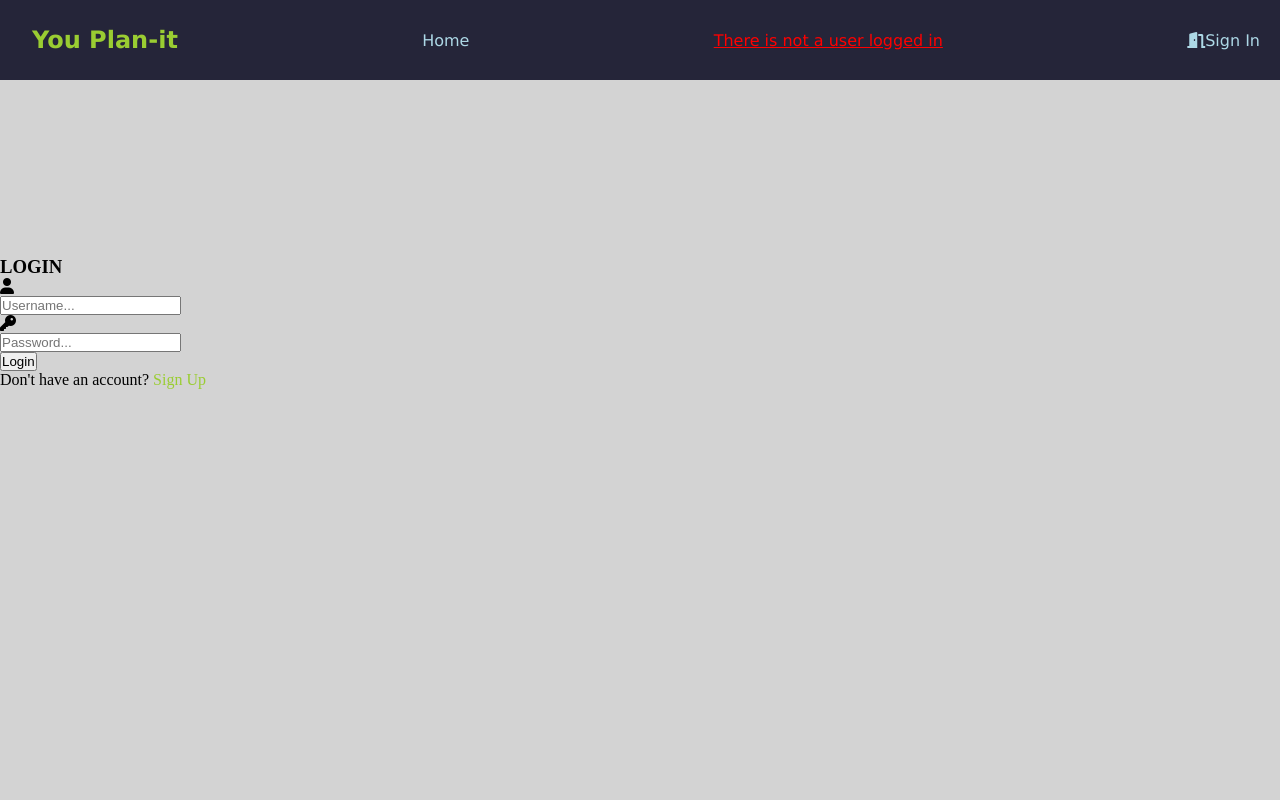
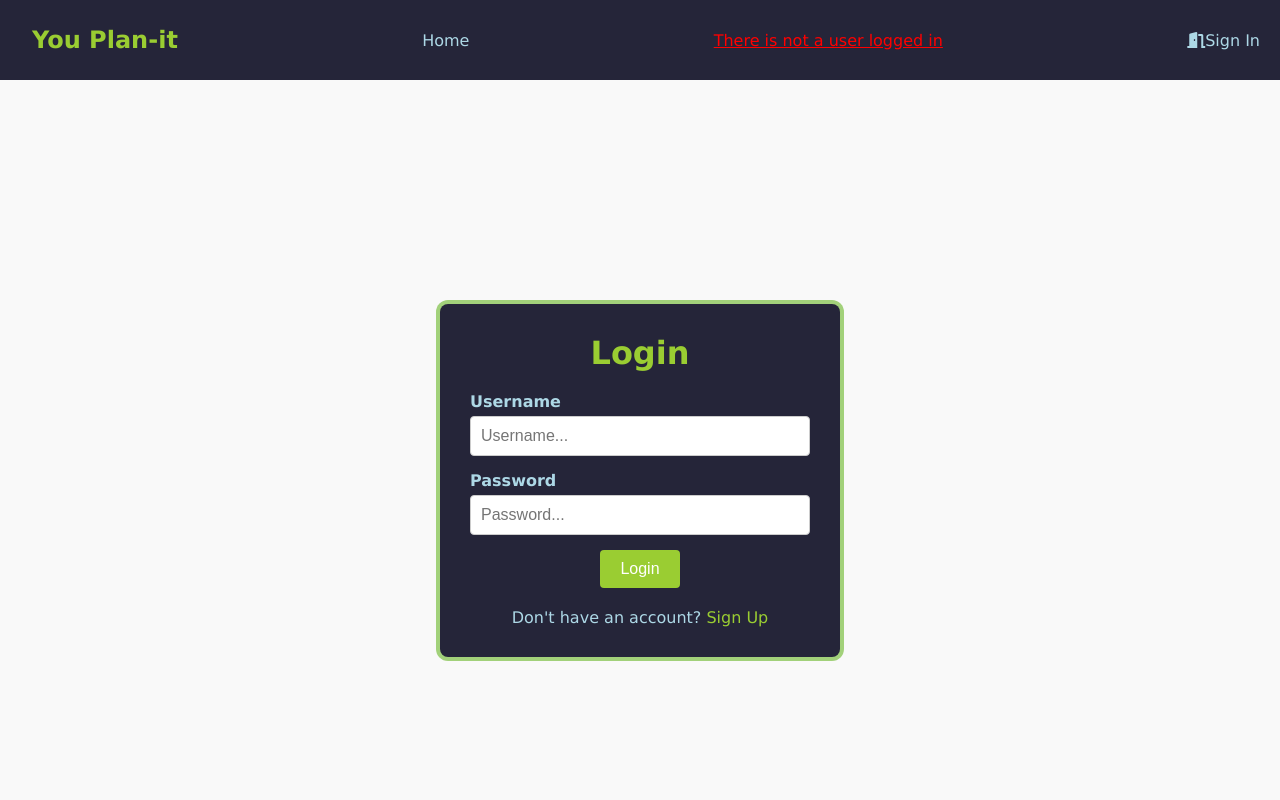
Before and after one commit to jacoba2024through2025/YouPlan-It, a Django app: page /login/ in a window 1280 px wide. Run offline with Django 5.2, Linux system fonts and the light colour scheme.

Commit message:
changes made at home 1/1/25

```diff
--- a/app/static/styling.css
+++ b/app/static/styling.css
@@ -41,13 +41,86 @@ a {
 
 /*Styling for the Registration Page*/
 .form-content {
-    background: rgb(37, 37, 57);
-    margin-top: 35vh;
+    width: 100%;
+    max-width: 500px;
+    margin: 0 auto;
+    padding: 20px;
+    background-color: #f9f9f9;
+    border-radius: 8px;
+    box-shadow: 0 4px 6px rgba(0, 0, 0, 0.1);
+    margin-top: 20vh;
+}
+
+.form-heading {
+    text-align: center;
+    font-size: 2em;
+    color: #333;
+    margin-bottom: 20px;
+}
+
+/* Style for each form field */
+.form-field {
+    margin-bottom: 15px;
+}
+
+.label-styling {
     color: yellowgreen;
+    font-family: 'Lucida Sans', 'Lucida Sans Regular', 'Lucida Grande', 'Lucida Sans Unicode', Geneva, Verdana, sans-serif;
+}
+
+.form-field label {
+    display: block;
+    font-weight: bold;
+    margin-bottom: 5px;
+}
+
+.form-field input {
+    width: 100%;
+    padding: 10px;
+    font-size: 1rem;
+    border: 1px solid #ccc;
+    border-radius: 4px;
+    box-sizing: border-box;
+}
+
+.form-field input:focus {
+    border-color: #0056b3;
+    outline: none;
+}
+
+/* Submit button styling */
+.form-submit {
     text-align: center;
-    width: auto;
-    height: 10em;
-    padding: 2em;
+}
+
+.submit-btn {
+    padding: 10px 20px;
+    background-color: #007bff;
+    color: #fff;
+    font-size: 1rem;
+    border: none;
+    border-radius: 4px;
+    cursor: pointer;
+    transition: background-color 0.3s ease;
+}
+
+.submit-btn:hover {
+    background-color: #0056b3;
+}
+
+/* Login link styling */
+.login-redirect {
+    text-align: center;
+    margin-top: 20px;
+}
+
+.login-link {
+    color: yellowgreen;
+    text-decoration: none;
+}
+
+.login-link:hover {
+    text-decoration: underline;
 }
 
 
@@ -56,9 +129,118 @@ a {
 
 
 /*Styling for the Login Page*/
+/* The form container with circular animated border */
+.form-content {
+    width: 100%;
+    max-width: 400px;
+    padding: 30px;
+    background-color: rgb(37, 37, 57);
+    border-radius: 8px;
+    box-shadow: 0 0 0 4px transparent;
+    position: relative;
+    animation: border-circle 3s infinite linear;
+}
+
+/* Define the two-color circular animation */
+@keyframes border-circle {
+    0% {
+        box-shadow: 0 0 0 4px yellowgreen, 0 0 0 6px transparent; /* Red color */
+    }
+    50% {
+        box-shadow: 0 0 0 4px lightblue, 0 0 0 6px transparent; /* Blue color */
+    }
+    100% {
+        box-shadow: 0 0 0 4px yellowgreen, 0 0 0 6px transparent; /* Red color again */
+    }
+}
+
+/* Rest of your existing styles... */
 .login-container {
-    margin-top: 32vh;
+    display: flex;
+    justify-content: center;
+    align-items: center;
+    height: 100vh;
+    background-color: #f9f9f9;
 }
+
+.form-heading {
+    text-align: center;
+    font-size: 2em;
+    color: yellowgreen;
+    font-family: 'Lucida Sans', 'Lucida Sans Regular', 'Lucida Grande', 'Lucida Sans Unicode', Geneva, Verdana, sans-serif;
+    margin-bottom: 20px;
+}
+
+.password-label, .username-label, .account-label {
+    color: lightblue;
+    font-family: 'Lucida Sans', 'Lucida Sans Regular', 'Lucida Grande', 'Lucida Sans Unicode', Geneva, Verdana, sans-serif;
+}
+
+.form-field {
+    margin-bottom: 15px;
+}
+
+.form-field label {
+    display: block;
+    font-weight: bold;
+    margin-bottom: 5px;
+}
+
+.form-field input {
+    width: 100%;
+    padding: 10px;
+    font-size: 1rem;
+    border: 1px solid #ccc;
+    border-radius: 4px;
+    box-sizing: border-box;
+}
+
+.form-field input:focus {
+    border-color: yellowgreen;
+    outline: none;
+}
+
+.form-submit {
+    text-align: center;
+}
+
+.submit-btn {
+    padding: 10px 20px;
+    background-color: yellowgreen;
+    color: #fff;
+    font-size: 1rem;
+    border: none;
+    border-radius: 4px;
+    cursor: pointer;
+    transition: background-color 0.3s ease;
+}
+
+.submit-btn:hover {
+    background-color: rgba(153, 205, 50, 0.637);
+}
+
+.error-msg {
+    color: #ff4d4d;
+    font-family: 'Lucida Sans', 'Lucida Sans Regular', 'Lucida Grande', 'Lucida Sans Unicode', Geneva, Verdana, sans-serif;
+    text-align: center;
+    margin-top: 10px;
+}
+
+.signup-redirect {
+    text-align: center;
+    margin-top: 20px;
+}
+
+.signup-link {
+    color: yellowgreen;
+    text-decoration: none;
+}
+
+.signup-link:hover {
+    text-decoration: underline;
+}
+
+
 
 
 /*End of login styling*/
@@ -66,12 +248,25 @@ a {
 /*Profile Styling*/
 /* Profile page styles */
 .profile-form-content {
+
     max-width: 800px;
-    margin: 0 auto;
+    margin: 20vh auto 0;
     padding: 2rem;
     background-color: #f9f9f9;
     border-radius: 8px;
     box-shadow: 0 4px 12px rgba(0, 0, 0, 0.1);
+}
+
+.profile-image-container {
+    text-align: center;
+}
+
+.profile-image {
+    width: 150px;
+    height: 150px;
+    border-radius: 50%;
+    object-fit: cover;
+    border: 4px solid #ddd;
 }
 
 .profile-heading {
--- a/app/templates/login.html
+++ b/app/templates/login.html
@@ -1,45 +1,42 @@
 {% extends 'base.html'%}
 
 {% block content %}
-<body>
-    <div class="login-container">
-        <div class="d-flex justify-content-center h-100">
-            <div class="user_card">
-                <div class="d-flex justify-content-center">
-                    <h3 id="form-title">LOGIN</h3>
-                </div>
-                <div class="d-flex justify-content-center form_container">
-                    <form method="POST" action="">
-                        {% csrf_token %}
-                        <div class="input-group mb-3">
-                            <div class="input-group-append">
-                                <span class="input-group-text"><i class="fas fa-user"></i></span>
-                            </div>
-                            <input type="text" name="username" placeholder="Username..." class="form-control">
-                        </div>
-                        <div class="input-group mb-2">
-                            <div class="input-group-append">
-                                <span class="input-group-text"><i class="fas fa-key"></i></span>
-                            </div>
-                            <input type="password" name="password" placeholder="Password..." class="form-control">
-                        </div>
-                        <div class="d-flex justify-content-center mt-3 login_container">
-                            <input class="btn login_btn" type="submit" value="Login">
-                        </div>
-                    </form>
-                </div>
+<!-- The main login container -->
+<div class="login-container">
+    <div class="form-content">
+        <h1 class="form-heading">Login</h1>
 
-                {% for message in messages %}
-                    <p id="messages" class="hello-msg">{{ message }}</p>
-                {% endfor %}
+        <form method="POST" action="" class="login-form">
+            {% csrf_token %}
 
-                <div class="mt-4">
-                    <div class="d-flex justify-content-center links div-color">
-                        Don't have an account? <a href="{% url 'register' %}" class="ml-2" style="color: yellowgreen">Sign Up</a>
-                    </div>
-                </div>
+            <!-- Username input -->
+            <div class="form-field">
+                <label class="username-label" for="username">Username</label>
+                <input type="text" name="username" id="username" placeholder="Username..." class="form-control">
             </div>
+
+            <!-- Password input -->
+            <div class="form-field">
+                <label class="password-label" for="password">Password</label>
+                <input type="password" name="password" id="password" placeholder="Password..." class="form-control">
+            </div>
+
+            <!-- Submit button -->
+            <div class="form-submit">
+                <input type="submit" value="Login" class="submit-btn">
+            </div>
+
+            <!-- Messages for invalid login -->
+            {% for message in messages %}
+                <p class="error-msg">{{ message }}</p>
+            {% endfor %}
+        </form>
+
+        <!-- Sign up link -->
+        <div class="signup-redirect">
+            <p class="account-label">Don't have an account? <a href="{% url 'register' %}" class="signup-link">Sign Up</a></p>
         </div>
     </div>
-</body>
+</div>
+
 {% endblock %}
--- a/app/templates/profile.html
+++ b/app/templates/profile.html
@@ -21,5 +21,7 @@
 
             <button type="submit" class="save-button">Save Changes</button>
         </form>
+
+        <p>You are currently hosting 0 events. Create one in your dashboard</p>
     </div>
 {% endblock %}
--- a/app/views.py
+++ b/app/views.py
@@ -17,30 +17,31 @@ def viewHomePage(request):
 
 
 def viewLoginPage(request):
-
     if request.user.is_authenticated:
-
         print("You are already logged in")
         return redirect('home')
     else:
         print("You are not authenticated")
 
-
     if request.method == "POST":
         username = request.POST.get('username')
         password = request.POST.get('password')
 
+        # Log the input for debugging purposes
+        print(f"Attempting to authenticate with Username: {username} and Password: {password}")
+
         user = authenticate(request, username=username, password=password)
-        print(user.username)
 
         if user is not None:
             login(request, user)
             return redirect('home')
         else:
-            messages.info(request, "Username or Password is Incorrect")
+            # Inform the user that the credentials were incorrect
+            messages.error(request, "Username or Password is Incorrect")
+            print("Authentication failed")
 
-    context = {}
-    return render(request, 'login.html', context)
+    # No need to pass context explicitly for messages as it's automatically handled
+    return render(request, 'login.html')
 
 
 def viewRegistrationPage(request):
--- a/config/urls.py
+++ b/config/urls.py
@@ -18,6 +18,8 @@ Including another URLconf
 from django.contrib import admin
 from django.urls import path
 from app import views
+from django.conf import settings
+from django.conf.urls.static import static
 
 
 
@@ -30,5 +32,7 @@ urlpatterns = [
     path("profile/<str:username>/", views.viewUserProfile, name="profile"),
     path("admin/", admin.site.urls),
 
+]
 
-]
+if settings.DEBUG:
+    urlpatterns += static(settings.MEDIA_URL, document_root=settings.MEDIA_ROOT)
```
Also changed, not shown: app/templates/register.html (+31 -23 lines), config/media/default.jpg (deleted), db.sqlite3, media/default.jpg (added), media/profile_pics/OIP_3.jpg (deleted), media/profile_pics/denis.jpg (deleted), media/profile_pics/pickle.jpg (deleted), media/profile_pics/pickle_Mgx1TJt.jpg (deleted), media/profile_pics/trans-check.png (added), media/profile_pics/vr.jpg (deleted), media/profile_pics/vr_DgRjCBV.jpg (deleted), media/profile_pics/vr_JL3vVuf.jpg (deleted).
